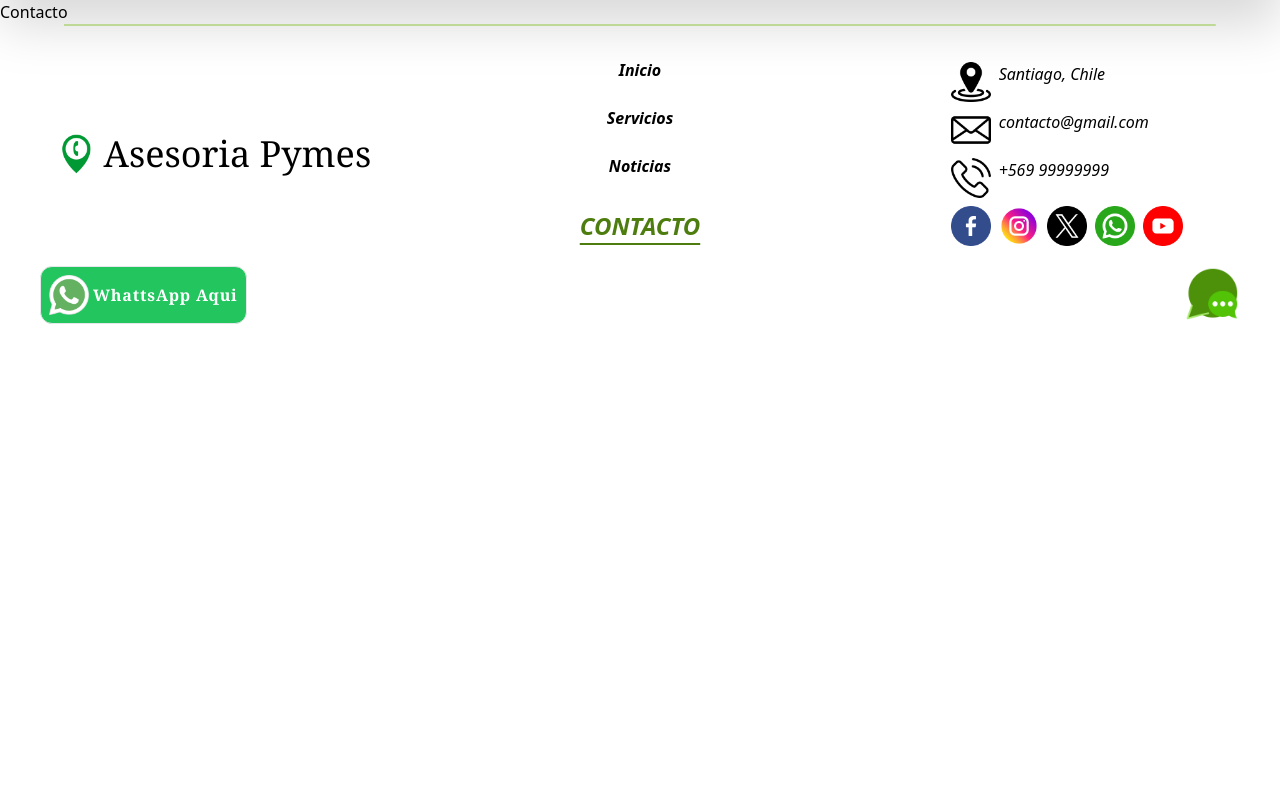
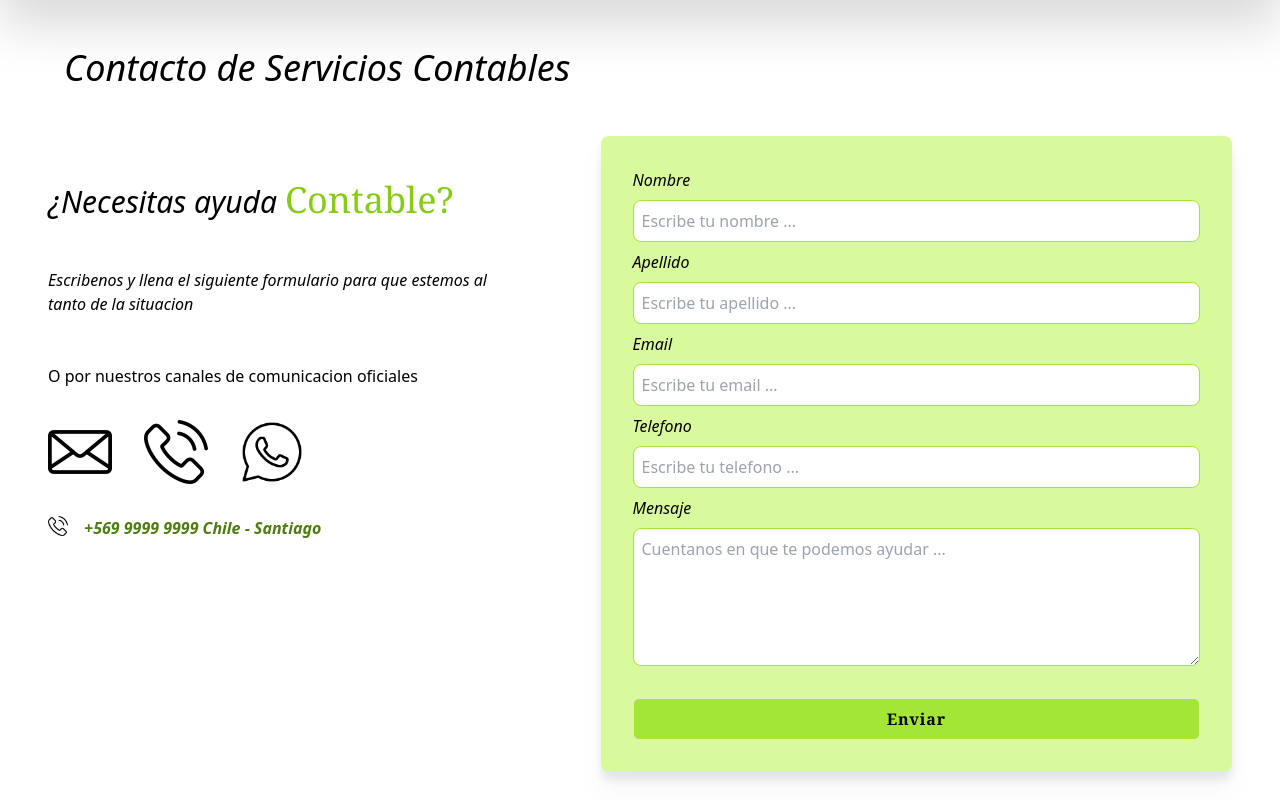
Before and after one commit to devcloudengineering/Contable, a React (Vite) app: page /contacto in a window 1280 px wide. Shown: the part 800-1600 px from the top of the page. Before the commit the page ends 1138 px from the top, so only its background shows below. Built offline with nearby package versions, Linux system fonts and the light colour scheme.

Commit message:
Se agregan componentes de contacto centralizado

```diff
--- a/package.json
+++ b/package.json
@@ -13,6 +13,7 @@
     "prop-types": "^15.8.1",
     "react": "^18.2.0",
     "react-dom": "^18.2.0",
+    "react-hook-form": "^7.52.0",
     "react-router-dom": "^6.23.1",
     "react-slick": "^0.30.2",
     "slick-carousel": "^1.8.1"
--- /dev/null
+++ b/src/components/ContactoCentralizado/AsideDespliegue.jsx
@@ -0,0 +1,48 @@
+import mensaje from "../../assets/icons/footer/mensaje.png";
+import llamada from "../../assets/icons/footer/llamada.png";
+import whatsapp_cotacto from "../../assets/icons/footer/whatsapp_cotacto.png";
+
+const AsideDespliegue = () => {
+  return (
+    <div className="col-start-1 w-[30rem]">
+      <p className="text-3xl text-start italic my-12 inline-block">
+        ¿Necesitas ayuda
+      </p>
+      <span className="text-4xl text-start font-serif my-12 text-lime-500 ml-2">
+        Contable?
+      </span>
+      <p className="italic">
+        Escribenos y llena el siguiente formulario para que estemos al tanto de
+        la situacion
+      </p>
+      <p className="mt-12">O por nuestros canales de comunicacion oficiales</p>
+      <div>
+        <div className="flex gap-8 object-cover object-center h-16  mt-8">
+          <img
+            src={mensaje}
+            alt="Correo corporativo"
+            className="cursor-pointer transition-all hover:scale-125 "
+          />
+          <img
+            src={llamada}
+            alt="Contacto telefonico corporativo"
+            className="cursor-pointer transition-all hover:scale-125 "
+          />
+          <img
+            src={whatsapp_cotacto}
+            alt="Contacto de whatsapp"
+            className="cursor-pointer transition-all hover:scale-125 "
+          />
+        </div>
+        <div className="flex gap-4 object-cover object-center h-5  mt-8">
+          <img src={llamada} alt="Telefono de contacto" />
+          <p className="italic text-lime-700 font-semibold cursor-pointer transition-all hover:text-lime-500 hover:scale-110">
+            +569 9999 9999 Chile - Santiago
+          </p>
+        </div>
+      </div>
+    </div>
+  );
+};
+
+export { AsideDespliegue };
--- /dev/null
+++ b/src/components/ContactoCentralizado/ContactoCentralizado.jsx
@@ -0,0 +1,12 @@
+import { AsideDespliegue, FormularioDespliegue } from "./";
+
+const ContactoCentralizado = () => {
+  return (
+    <div className="grid grid-cols2 mx-12">
+      <AsideDespliegue></AsideDespliegue>
+      <FormularioDespliegue></FormularioDespliegue>
+    </div>
+  );
+};
+
+export { ContactoCentralizado };
--- /dev/null
+++ b/src/components/ContactoCentralizado/FormularioDespliegue.jsx
@@ -0,0 +1,136 @@
+import { useForm } from "react-hook-form";
+import { Boton } from "../Boton";
+
+const FormularioDespliegue = () => {
+  const {
+    register,
+    handleSubmit,
+    formState: { errors },
+  } = useForm();
+
+  const onSubmit = handleSubmit((data) => {
+    console.log(data);
+  });
+
+  return (
+    <div className="col-start-2 mb-12 bg-lime-200 rounded-lg drop-shadow-xl">
+      <form onSubmit={onSubmit} className="p-8 flex flex-col gap-2">
+        <label htmlFor="nombre" className="block italic">
+          Nombre
+        </label>
+        <input
+          className="border border-lime-400 rounded-lg p-2"
+          type="text"
+          placeholder="Escribe tu nombre ..."
+          {...register("nombre", {
+            required: {
+              value: true,
+              message: "El nombre es requerido",
+            },
+            maxLength: {
+              value: 20,
+              message: "El nombre excede la cantidad maxima de caracteres",
+            },
+            minLength: {
+              value: 3,
+              message: "El nombre debe tener al menos 3 caracteres",
+            },
+          })}
+        />
+
+        {errors.nombre?.message && (
+          <span className="text-red-500 font-serif block text-xs my-2">
+            {errors.nombre.message}
+          </span>
+        )}
+
+        <label htmlFor="apellido" className="block italic">
+          Apellido
+        </label>
+        <input
+          className="border border-lime-400 rounded-lg p-2"
+          type="text"
+          placeholder="Escribe tu apellido ..."
+          {...register("apellido")}
+        />
+
+        <label htmlFor="email" className="block italic">
+          Email
+        </label>
+        <input
+          className="border border-lime-400 rounded-lg p-2"
+          type="email"
+          placeholder="Escribe tu email ..."
+          {...register("email", {
+            required: {
+              value: true,
+              message: "Correo requerido",
+            },
+            pattern: {
+              value: /^[a-zA-Z0-9._%+-]+@[a-zA-Z0-9.-]+\.[a-zA-Z]{2,}$/,
+              message: "Correo no valido",
+            },
+          })}
+        />
+
+        {errors.email && (
+          <span className="text-red-500 font-serif block text-xs my-2">
+            {errors.email.message}
+          </span>
+        )}
+
+        <label htmlFor="telefono" className="block italic">
+          Telefono
+        </label>
+        <input
+          type="tel"
+          className="border border-lime-400 rounded-lg p-2"
+          placeholder="Escribe tu telefono ..."
+          {...register("telefono", {
+            required: {
+              value: true,
+              message: "Telefono de contacto requerido",
+            },
+          })}
+        />
+
+        {errors.telefono && (
+          <span className="text-red-500 font-serif block text-xs my-2">
+            {errors.telefono.message}
+          </span>
+        )}
+
+        <label htmlFor="mensaje" className="block italic">
+          Mensaje
+        </label>
+        <textarea
+          className="border border-lime-400 rounded-lg p-2"
+          name="mensaje"
+          id="mensaje"
+          cols={50}
+          rows={5}
+          placeholder="Cuentanos en que te podemos ayudar ..."
+          {...register("mensaje", {
+            required: {
+              value: true,
+              message: "Mensaje requerido",
+            },
+          })}
+        ></textarea>
+
+        {errors.mensaje && (
+          <span className="text-red-500 font-serif block text-xs my-2">
+            {errors.mensaje.message}
+          </span>
+        )}
+
+        <Boton
+          classOptional="bg-lime-400 text-black font-bold font-serif p-2 rounded-md cursor-pointer hover:bg-lime-600 border tracking-wider transition-all w-full mt-6"
+          text="Enviar"
+        />
+      </form>
+    </div>
+  );
+};
+
+export { FormularioDespliegue };
--- /dev/null
+++ b/src/components/ContactoCentralizado/index.ts
@@ -0,0 +1,4 @@
+export * from './AsideDespliegue';
+export * from './ContactoCentralizado';
+export * from './FormularioDespliegue';
+export * from './index';
--- a/src/pages/Contacto.jsx
+++ b/src/pages/Contacto.jsx
@@ -1,3 +1,12 @@
+import { ContactoCentralizado } from "../components/ContactoCentralizado";
+
 export function Contacto() {
-  return <h1>Contacto</h1>;
+  return (
+    <>
+      <h1 className="text-4xl text-start italic mx-16 mt-12 mb-12">
+        Contacto de Servicios Contables
+      </h1>
+      <ContactoCentralizado />
+    </>
+  );
 }
```
Also changed, not shown: src/assets/icons/footer/whatsapp_cotacto.png (added), 1 other file (tests, documents, lock files or other folders).
